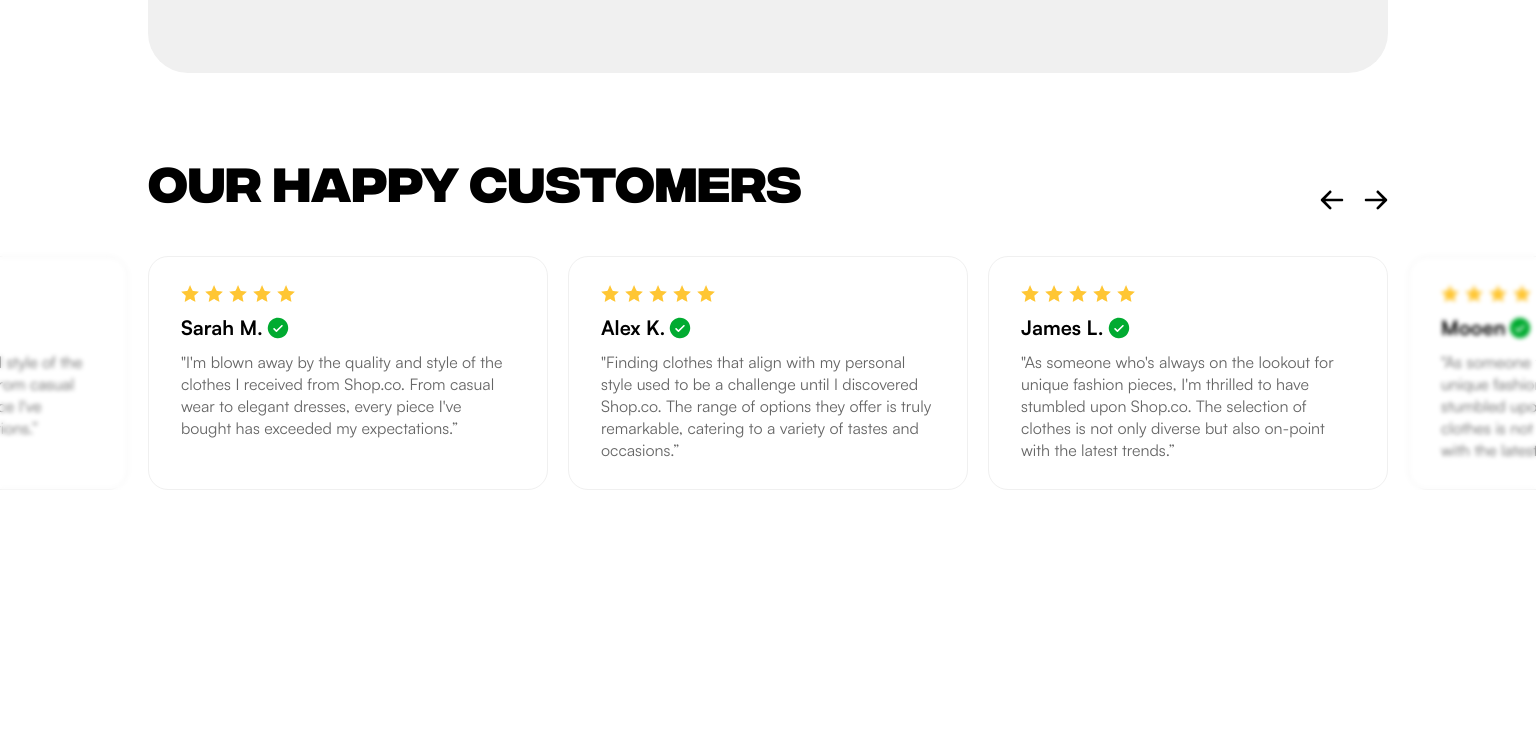
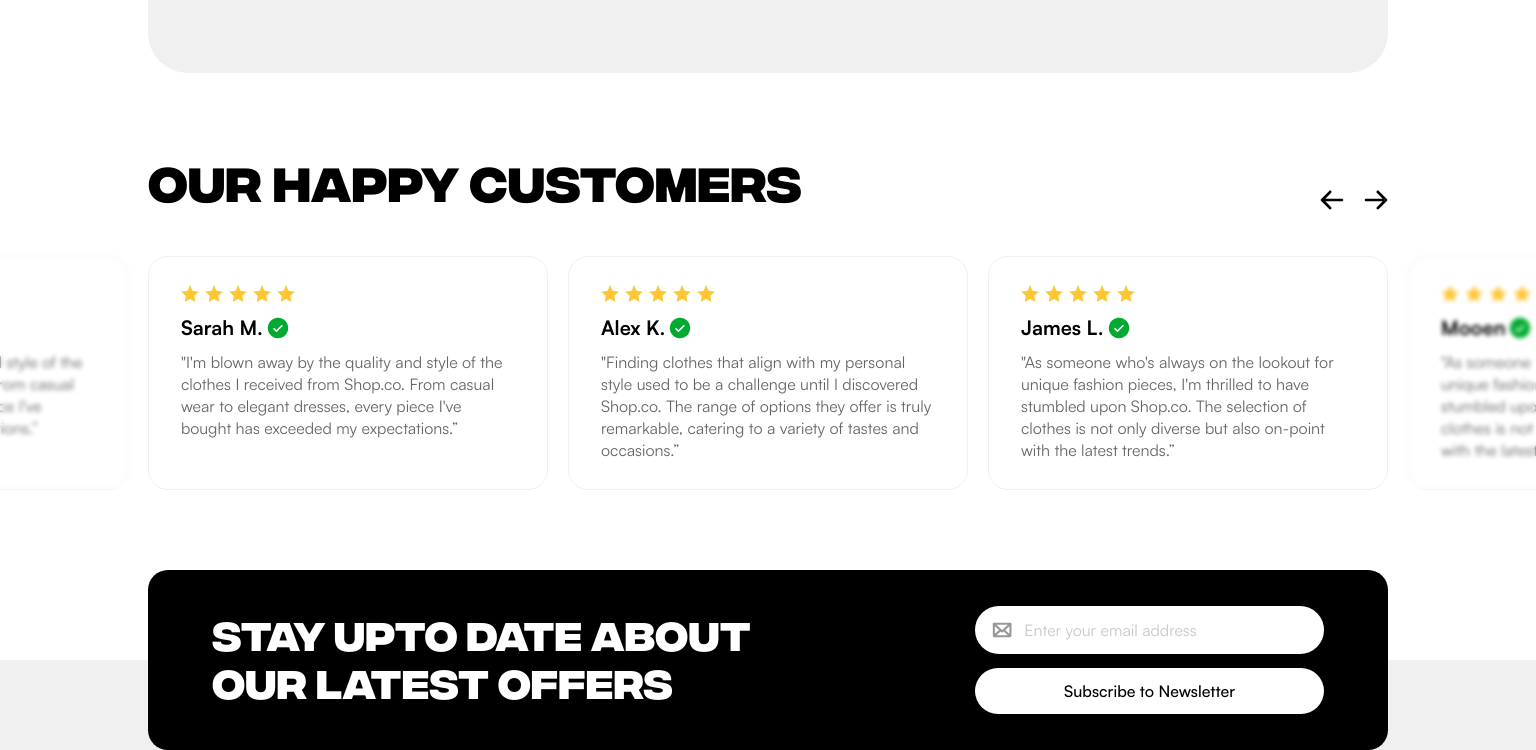
Before and after one commit to Kouk02/Shop.Co-project, a website: page index.html in a window 1536 px wide. Shown: the part 3188-3938 px from the top of the page. Before the commit the page ends 3758 px from the top, so only its background shows below. Drawn offline with Linux system fonts and the light colour scheme.

Commit message:
update 0.0.17
add footer section
add styles

```diff
--- a/index.html
+++ b/index.html
@@ -77,6 +77,30 @@
       </div>
     </header>
     <div id="content" class="container"></div>
+    <section class="section-footer section">
+      <div class="background-container-footer container">
+        <ul class="list-container-subscribe-footer">
+          <li class="item-list-subscribe-footer">
+            <h2 class="title-container-subscribe">STAY UPTO DATE ABOUT OUR LATEST OFFERS</h2>
+          </li>
+          <li class="item-list-subscribe-footer">
+            <label class="label-footer-email"
+              ><span class="footer-email-span"
+                ><svg class="footer-email-icon">
+                  <use href="./images/icon/sprite.svg#icon-email"></use>
+                </svg>
+                <input
+                  type="text"
+                  class="input-item-email"
+                  name="email-input"
+                  placeholder="Enter your email address"
+              /></span>
+            </label>
+            <button class="button-footer-subcribe">Subscribe to Newsletter</button>
+          </li>
+        </ul>
+      </div>
+    </section>
     <script defer src="./js/pageLoader.js"></script>
   </body>
 </html>
--- a/scss/styles.scss
+++ b/scss/styles.scss
@@ -626,5 +626,71 @@ header {
     opacity: 60%;
 }
 //!
+//! SECTION FOOTER
+.background-container-footer{
+    display: flex;
+    justify-content: center;
+    background: linear-gradient(to bottom, $white 50%, $gallery 50%);
+}
+.list-container-subscribe-footer{
+    display: flex;
+    justify-content: center;
+    align-items: center;
+    gap: 212px;
+    background-color: $black;
+    padding: 36px 64px;
+    border-radius: 20px;
+    max-width: 1240px;
+    width: 100%;
+}
+.title-container-subscribe{
+    font-family: 'Integral CF', sans-serif;
+    font-weight: bold;
+    font-size: 40px;
+    @include responsive-line-height(40px, 48px);
+    color: $white;
+}
+.footer-email-icon{
+    fill: $black;
+    opacity: 40%;
+    width: 24px;
+    height: 24px;
+    margin-right: 12px;
+}
+.item-list-subscribe-footer:nth-child(2){
+    max-width: 349px;
+    width: 100%;
+}
+.footer-email-span{
+    display: flex;
+    align-items: center;
+    background-color: $white;
+    padding: 12px 124px 12px 17px;
+    border-radius: 62px;
+}
+.input-item-email{
+    border: none;
+    outline: none;
+    all: unset;
+    font-family: 'Satoshi', sans-serif;
+    font-weight: normal;
+    font-size: 16px;
+    color: $black;
+    opacity: 40%;
+    box-sizing: border-box;
+    width: 100%
+}
+.button-footer-subcribe{
+    padding: 12px 89px;
+    margin-top: 14px;
+    background-color: $white;
+    border-radius: 62px;
+    font-family: 'Satoshi', sans-serif;
+    font-weight: 500;
+    font-size: 16px;
+    color: $black;
+    white-space: nowrap;
+}
+//!
 //! End HOME-PAGE
 }
--- a/scss/variables.scss
+++ b/scss/variables.scss
@@ -32,14 +32,14 @@ $font-satoshi-medium: '../fonts/Satoshi-Medium.otf';
 @font-face {
   font-family: 'Integral CF';
   src: url($font-integral-regular) format('truetype');
-  font-weight: normal;
+  font-weight: 400;
   font-style: normal;
 }
 
 @font-face {
   font-family: 'Integral CF';
   src: url($font-integral-bold) format('truetype');
-  font-weight: bold;
+  font-weight: 700;
   font-style: normal;
 }
 
@@ -53,14 +53,14 @@ $font-satoshi-medium: '../fonts/Satoshi-Medium.otf';
 @font-face {
   font-family: 'Satoshi';
   src: url($font-satoshi-regular) format('opentype');
-  font-weight: normal;
+  font-weight: 400;
   font-style: normal;
 }
 
 @font-face {
   font-family: 'Satoshi';
   src: url($font-satoshi-bold) format('opentype');
-  font-weight: bold;
+  font-weight: 700;
   font-style: normal;
 }
 
```
Also changed, not shown: css/styles.css, 1 other file.
